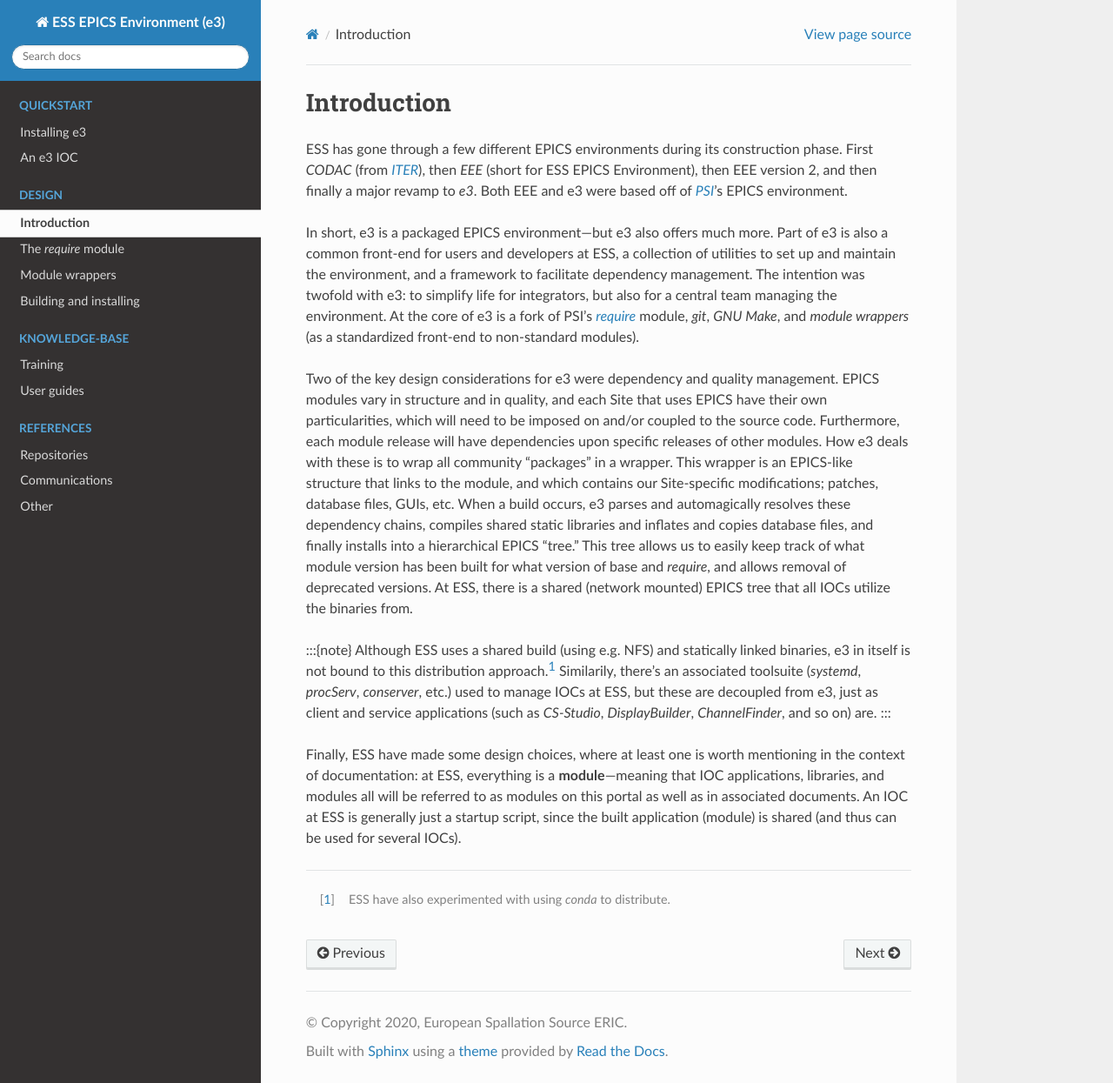
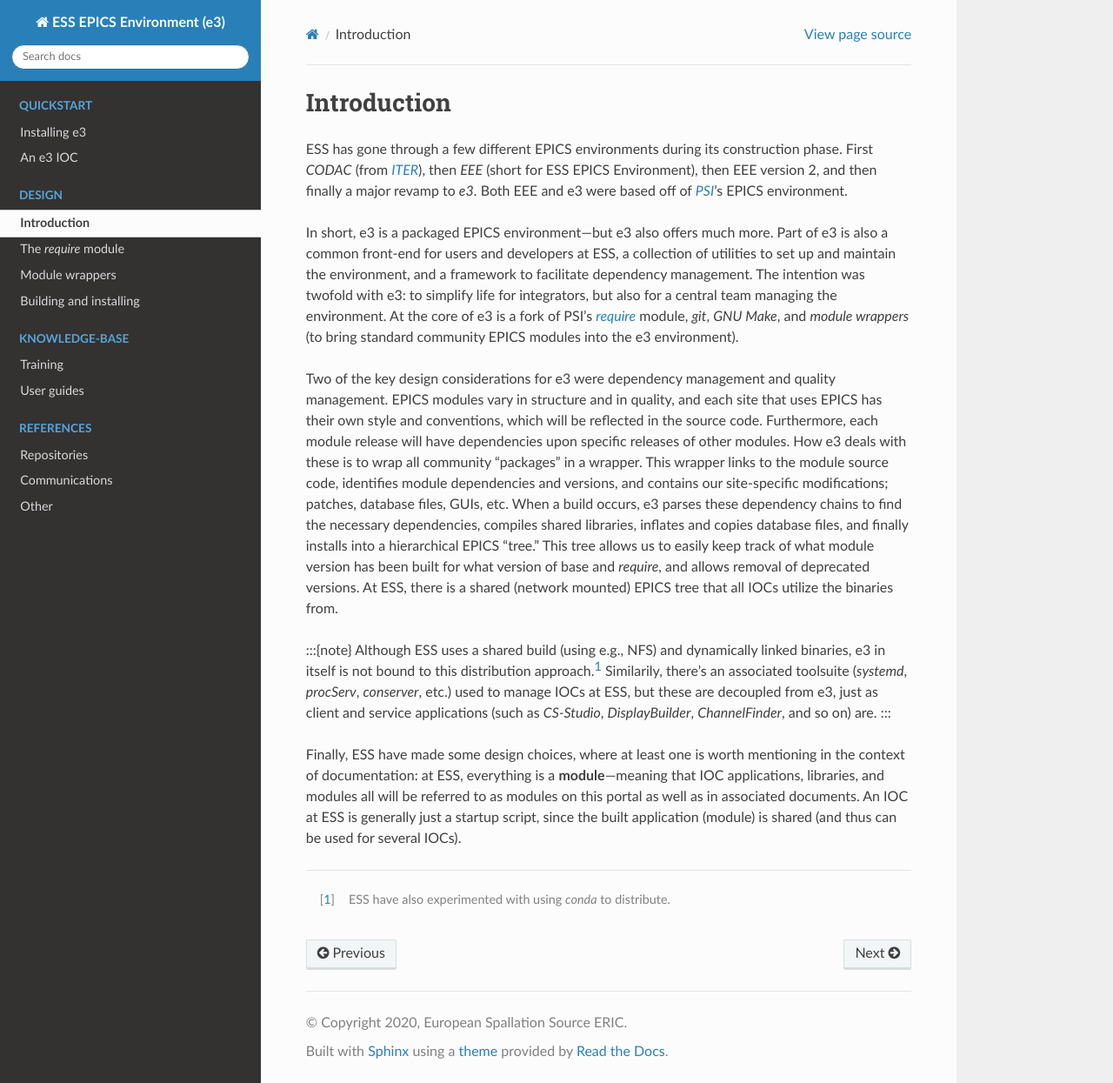
Before and after one commit to ttkorhonen/e3pages, a Sphinx documentation site: the page built from docs/design/1_intro.md, in a window 1280 px wide and 1245 px high. Shown: the whole window at 87% size. Built offline with Sphinx 7.4.7 and the Read the Docs theme 2.0.0, drawn with Linux system fonts in a browser that asks for light colours.

Commit message:
Some slightly more significant edits to descriptions

```diff
--- a/docs/design/1_intro.md
+++ b/docs/design/1_intro.md
@@ -2,12 +2,12 @@
 
 ESS has gone through a few different EPICS environments during its construction phase. First *CODAC* (from *[ITER](https://www.iter.org/)*), then *EEE* (short for ESS EPICS Environment), then EEE version 2, and then finally a major revamp to *e3*. Both EEE and e3 were based off of *[PSI](https://www.psi.ch/en)*'s EPICS environment.
 
-In short, e3 is a packaged EPICS environment---but e3 also offers much more. Part of e3 is also a common front-end for users and developers at ESS, a collection of utilities to set up and maintain the environment, and a framework to facilitate dependency management. The intention was twofold with e3: to simplify life for integrators, but also for a central team managing the environment. At the core of e3 is a fork of PSI's [*require*](https://github.com/paulscherrerinstitute/require) module, *git*, *GNU Make*, and *module wrappers* (as a standardized front-end to non-standard modules).
+In short, e3 is a packaged EPICS environment---but e3 also offers much more. Part of e3 is also a common front-end for users and developers at ESS, a collection of utilities to set up and maintain the environment, and a framework to facilitate dependency management. The intention was twofold with e3: to simplify life for integrators, but also for a central team managing the environment. At the core of e3 is a fork of PSI's [*require*](https://github.com/paulscherrerinstitute/require) module, *git*, *GNU Make*, and *module wrappers* (to bring standard community EPICS modules into the e3 environment).
 
-Two of the key design considerations for e3 were dependency and quality management. EPICS modules vary in structure and in quality, and each Site that uses EPICS have their own particularities, which will need to be imposed on and/or coupled to the source code. Furthermore, each module release will have dependencies upon specific releases of other modules. How e3 deals with these is to wrap all community "packages" in a wrapper. This wrapper is an EPICS-like structure that links to the module, and which contains our Site-specific modifications; patches, database files, GUIs, etc. When a build occurs, e3 parses and automagically resolves these dependency chains, compiles shared static libraries and inflates and copies database files, and finally installs into a hierarchical EPICS "tree." This tree allows us to easily keep track of what module version has been built for what version of base and *require*, and allows removal of deprecated versions. At ESS, there is a shared (network mounted) EPICS tree that all IOCs utilize the binaries from.
+Two of the key design considerations for e3 were dependency management and quality management. EPICS modules vary in structure and in quality, and each site that uses EPICS has their own style and conventions, which will be reflected in the source code. Furthermore, each module release will have dependencies upon specific releases of other modules. How e3 deals with these is to wrap all community "packages" in a wrapper. This wrapper links to the module source code, identifies module dependencies and versions, and contains our site-specific modifications; patches, database files, GUIs, etc. When a build occurs, e3 parses these dependency chains to find the necessary dependencies, compiles shared libraries, inflates and copies database files, and finally installs into a hierarchical EPICS "tree." This tree allows us to easily keep track of what module version has been built for what version of base and *require*, and allows removal of deprecated versions. At ESS, there is a shared (network mounted) EPICS tree that all IOCs utilize the binaries from.
 
 :::{note}
-Although ESS uses a shared build (using e.g. NFS) and statically linked binaries, e3 in itself is not bound to this distribution approach.[^conda] Similarily, there's an associated toolsuite (*systemd*, *procServ*, *conserver*, etc.) used to manage IOCs at ESS, but these are decoupled from e3, just as client and service applications (such as *CS-Studio*, *DisplayBuilder*, *ChannelFinder*, and so on) are.
+Although ESS uses a shared build (using e.g., NFS) and dynamically linked binaries, e3 in itself is not bound to this distribution approach.[^conda] Similarily, there's an associated toolsuite (*systemd*, *procServ*, *conserver*, etc.) used to manage IOCs at ESS, but these are decoupled from e3, just as client and service applications (such as *CS-Studio*, *DisplayBuilder*, *ChannelFinder*, and so on) are.
 :::
 
 Finally, ESS have made some design choices, where at least one is worth mentioning in the context of documentation: at ESS, everything is a **module**---meaning that IOC applications, libraries, and modules all will be referred to as modules on this portal as well as in associated documents. An IOC at ESS is generally just a startup script, since the built application (module) is shared (and thus can be used for several IOCs).
```
